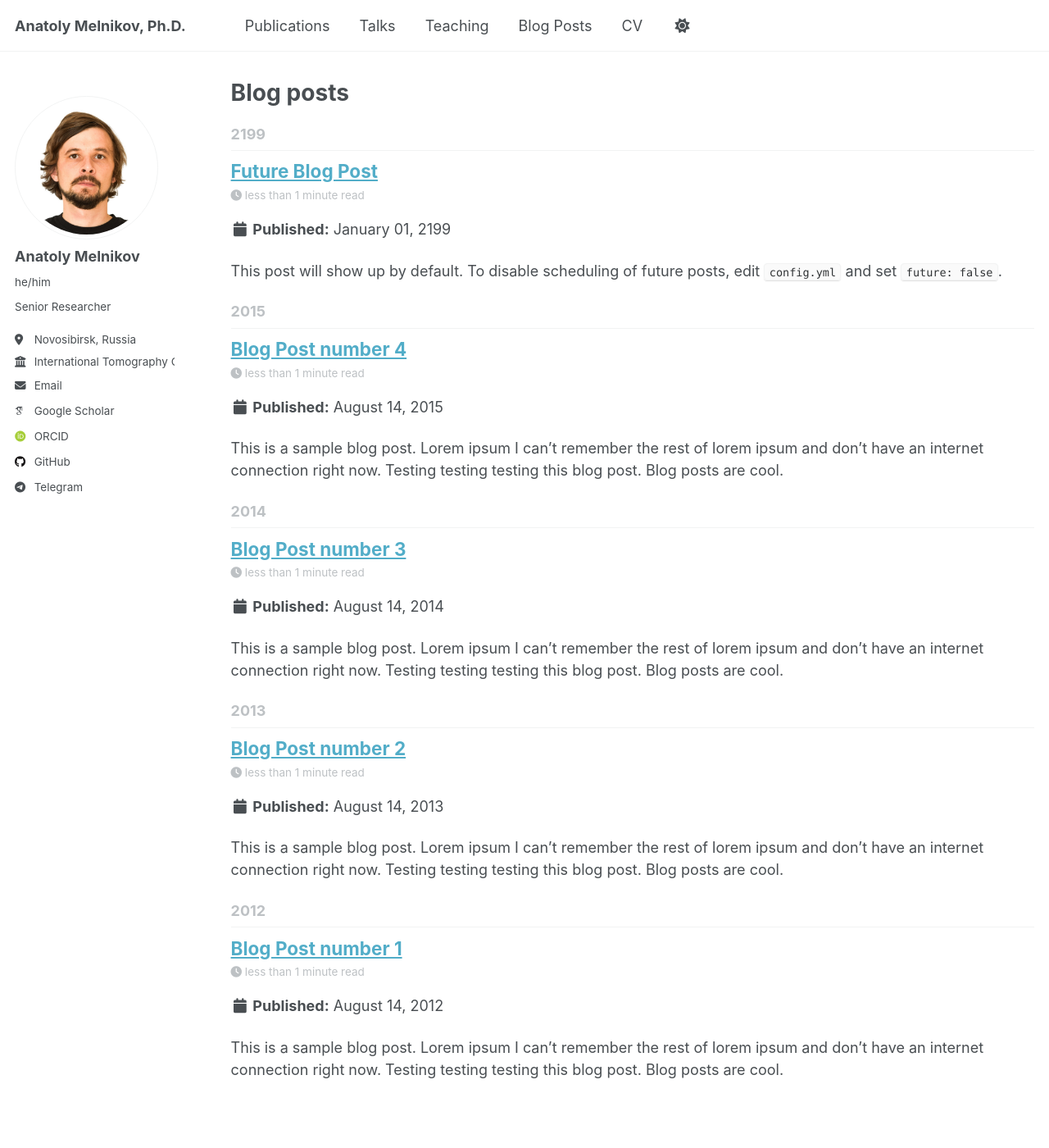
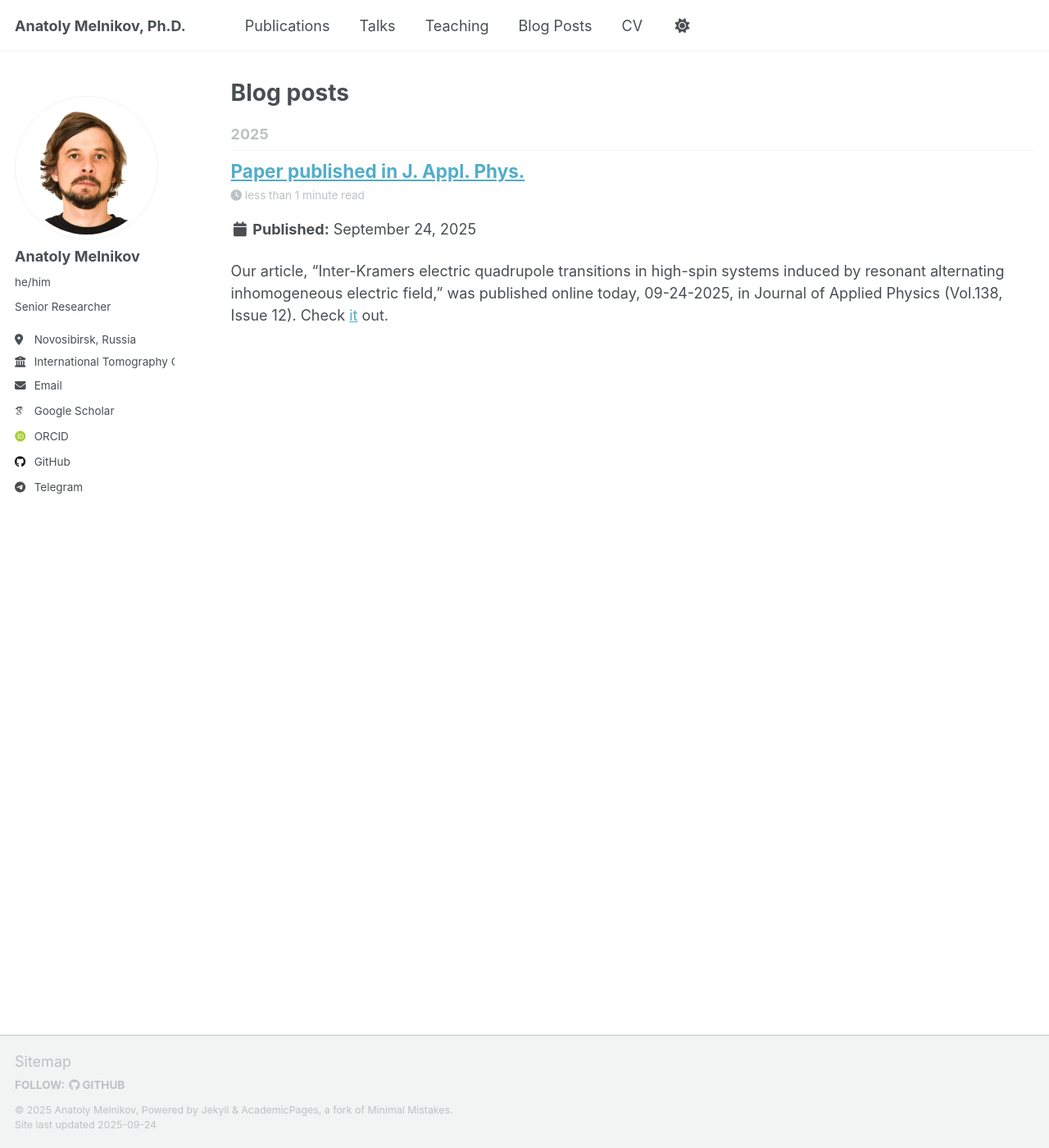
Before and after one commit to Anatoly1010/anatoly1010.github.io, a Jekyll site: the page built from _pages/year-archive.html, in a window 1280 px wide and 1400 px high. Shown: the whole window at 82% size. Built offline with Jekyll 4.4.1, drawn with Linux system fonts in a browser that asks for light colours; some web fonts are replaced; a script that is not in the unit is left out.

Commit message:
2025-09-24; More papers

```diff
--- a/_posts/2012-08-14-blog-post-1.md
+++ /dev/null
@@ -1,20 +0,0 @@
----
-title: 'Blog Post number 1'
-date: 2012-08-14
-permalink: /posts/2012/08/blog-post-1/
-tags:
-  - cool posts
-  - category1
-  - category2
----
-
-This is a sample blog post. Lorem ipsum I can't remember the rest of lorem ipsum and don't have an internet connection right now. Testing testing testing this blog post. Blog posts are cool.
-
-Headings are cool
-======
-
-You can have many headings
-======
-
-Aren't headings cool?
-------
--- a/_posts/2013-08-14-blog-post-2.md
+++ /dev/null
@@ -1,20 +0,0 @@
----
-title: 'Blog Post number 2'
-date: 2013-08-14
-permalink: /posts/2013/08/blog-post-2/
-tags:
-  - cool posts
-  - category1
-  - category2
----
-
-This is a sample blog post. Lorem ipsum I can't remember the rest of lorem ipsum and don't have an internet connection right now. Testing testing testing this blog post. Blog posts are cool.
-
-Headings are cool
-======
-
-You can have many headings
-======
-
-Aren't headings cool?
-------
--- a/_posts/2014-08-14-blog-post-3.md
+++ /dev/null
@@ -1,20 +0,0 @@
----
-title: 'Blog Post number 3'
-date: 2014-08-14
-permalink: /posts/2014/08/blog-post-3/
-tags:
-  - cool posts
-  - category1
-  - category2
----
-
-This is a sample blog post. Lorem ipsum I can't remember the rest of lorem ipsum and don't have an internet connection right now. Testing testing testing this blog post. Blog posts are cool.
-
-Headings are cool
-======
-
-You can have many headings
-======
-
-Aren't headings cool?
-------
--- /dev/null
+++ b/_posts/2025-09-24-blog-post-1.md
@@ -0,0 +1,9 @@
+---
+title: 'Paper published in J. Appl. Phys.'
+date: 2025-09-24
+permalink: /posts/2025/09/blog-post-1/
+tags:
+  - paper
+---
+
+Our article, "Inter-Kramers electric quadrupole transitions in high-spin systems induced by resonant alternating inhomogeneous electric field," was published online today, 09-24-2025, in Journal of Applied Physics (Vol.138, Issue 12). Check <a href="https://doi.org/10.1063/5.0293954">it</a> out.
--- a/_posts/2199-01-01-future-post.md
+++ /dev/null
@@ -1,11 +0,0 @@
----
-title: 'Future Blog Post'
-date: 2199-01-01
-permalink: /posts/2012/08/blog-post-4/
-tags:
-  - cool posts
-  - category1
-  - category2
----
-
-This post will show up by default. To disable scheduling of future posts, edit `config.yml` and set `future: false`.
```
Also changed, not shown: _pages/about.md (+4 -2 lines), _posts/2015-08-14-blog-post-4.md (deleted, +0 -20 lines), _publications/2022-12-27-paper-4.md (added, +13 -0 lines), _publications/2025-04-16-paper-1.md (+2 -2 lines), _publications/2025-09-24-paper-3.md (added, +13 -0 lines), files/bibtex3.bib (added, +15 -0 lines), files/bibtex4.bib (added, +13 -0 lines).
